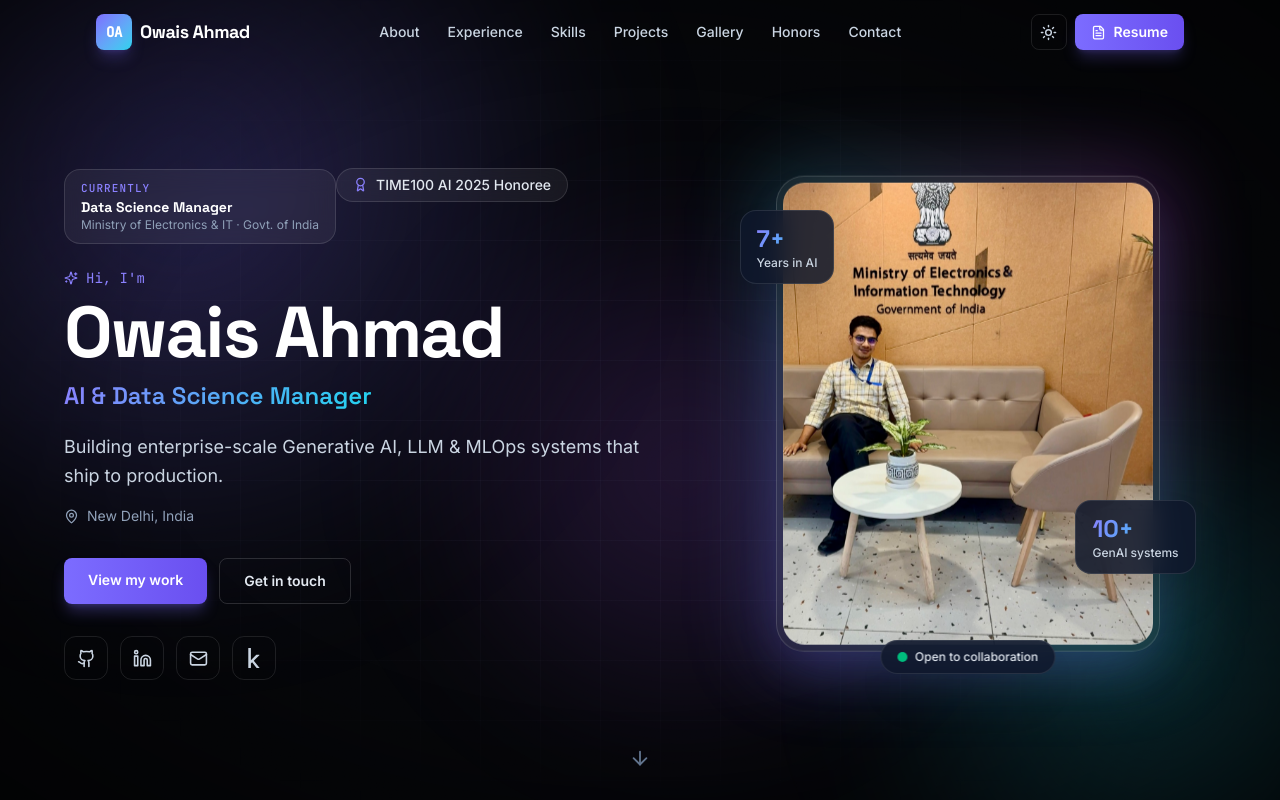
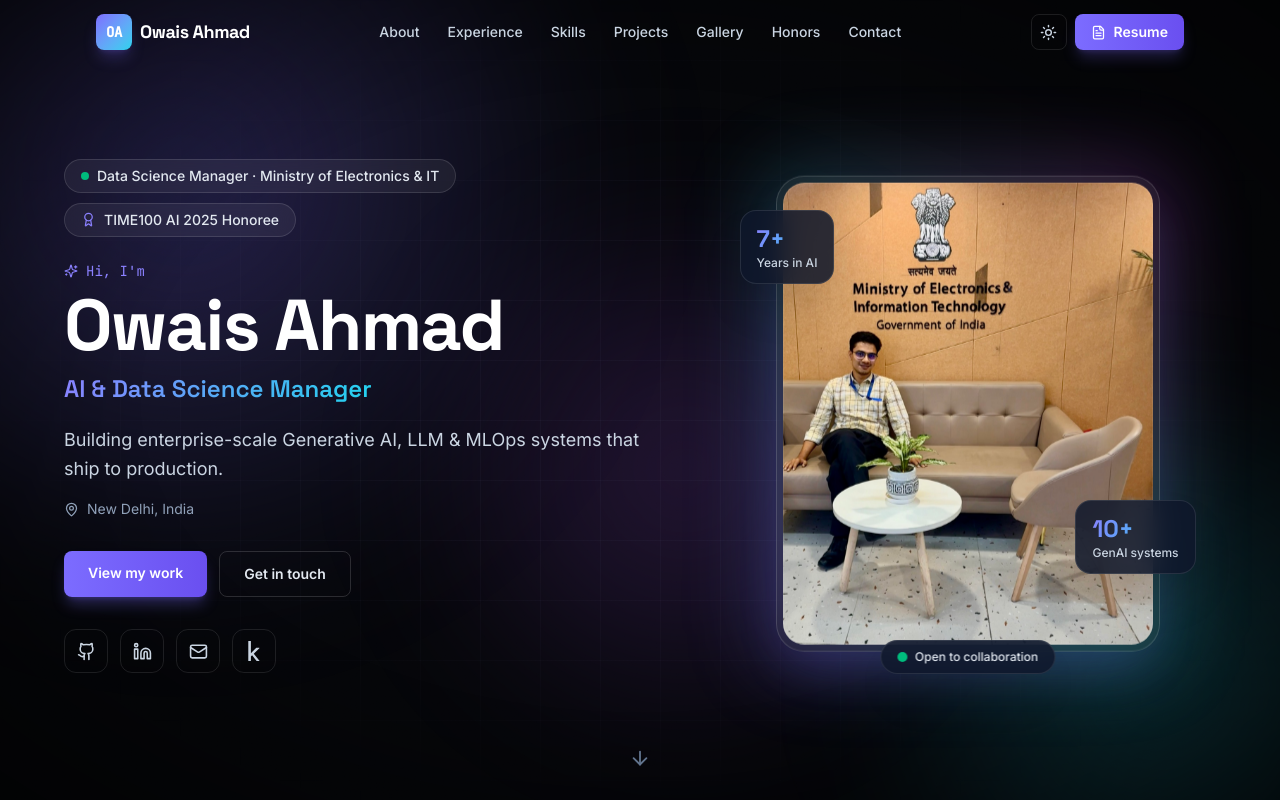
Before and after one commit to Owaiskhan9654/Owaiskhan9654.github.io, a React (Vite) app: page / in a window 1280 px wide. Shown: the top 800 px of the page. Built offline with nearby package versions, Linux system fonts and the light colour scheme.

Commit message:
Fix hero: show full MeitY emblem (object-top) and use consistent current-role pill
- Portrait uses object-top so the national emblem/nameplate isn't clipped
- Replace the unbalanced 'Currently' box with a single-line pill (live pulse
  dot) matching the TIME100 badge

```diff
--- a/src/components/Hero.tsx
+++ b/src/components/Hero.tsx
@@ -26,30 +26,28 @@ export function Hero() {
     >
       <div className="mx-auto grid w-full max-w-6xl items-center gap-12 lg:grid-cols-[1.1fr_0.9fr]">
         <div className="order-2 lg:order-1">
-          <motion.a
+          <motion.div
             {...reveal(0.05)}
+            className="flex flex-wrap items-center gap-2.5"
+          >
+            <a
               href="#experience"
-            className="glass group inline-flex flex-col rounded-2xl px-4 py-2.5 text-left transition-colors hover:border-brand-400/50"
+              className="glass inline-flex items-center gap-2 rounded-full px-4 py-1.5 text-sm font-medium text-slate-700 transition-colors hover:text-brand-600 dark:text-slate-200 dark:hover:text-brand-300"
             >
-            <span className="font-mono text-[11px] font-medium tracking-widest text-brand-600 uppercase dark:text-brand-400">
-              Currently
+              <span className="relative flex h-2 w-2">
+                <span className="absolute inline-flex h-full w-full animate-ping rounded-full bg-emerald-400 opacity-75" />
+                <span className="relative inline-flex h-2 w-2 rounded-full bg-emerald-500" />
               </span>
-            <span className="font-display text-sm font-bold text-slate-900 dark:text-white">
-              {profile.currentTitle}
-            </span>
-            <span className="text-xs text-slate-500 dark:text-slate-400">
-              {profile.currentOrg}
-            </span>
-          </motion.a>
-
-          <motion.a
-            {...reveal(0.1)}
+              Data Science Manager · Ministry of Electronics &amp; IT
+            </a>
+            <a
               href="#honors"
-            className="glass mt-4 inline-flex items-center gap-2 rounded-full px-4 py-1.5 text-sm font-medium text-slate-700 transition-colors hover:text-brand-600 dark:text-slate-200 dark:hover:text-brand-300"
+              className="glass inline-flex items-center gap-2 rounded-full px-4 py-1.5 text-sm font-medium text-slate-700 transition-colors hover:text-brand-600 dark:text-slate-200 dark:hover:text-brand-300"
             >
               <Award size={15} className="text-brand-500 dark:text-brand-400" />
               TIME100 AI 2025 Honoree
-          </motion.a>
+            </a>
+          </motion.div>
 
           <motion.p
             {...reveal(0.12)}
@@ -168,7 +166,7 @@ function Portrait() {
             src="/images/meity.jpg"
             alt="Owais Ahmad at the Ministry of Electronics & IT, Government of India"
             loading="eager"
-            className="aspect-[4/5] w-full object-cover"
+            className="aspect-[4/5] w-full object-cover object-top"
           />
         </div>
         <div className="pointer-events-none absolute inset-1.5 rounded-[1.35rem] ring-1 ring-inset ring-white/10" />
```
Lines whose indentation alone changed are shown as unchanged.
